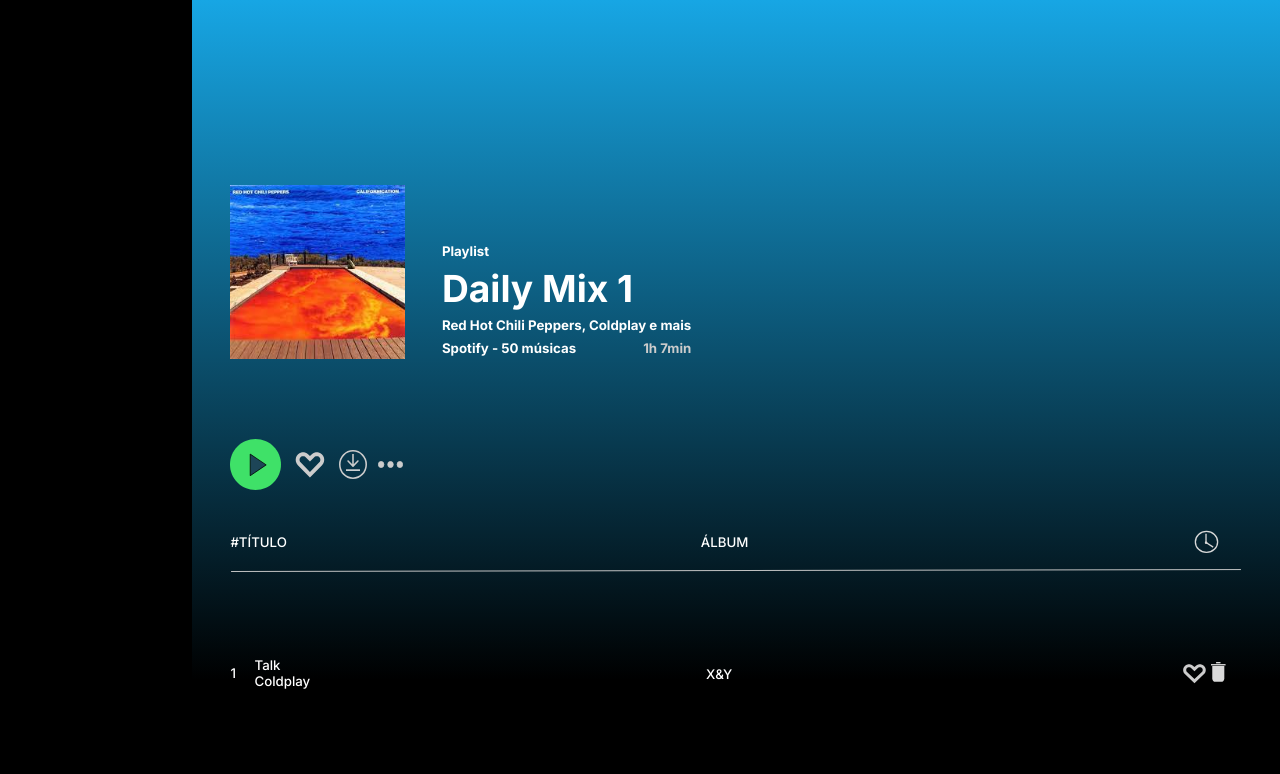
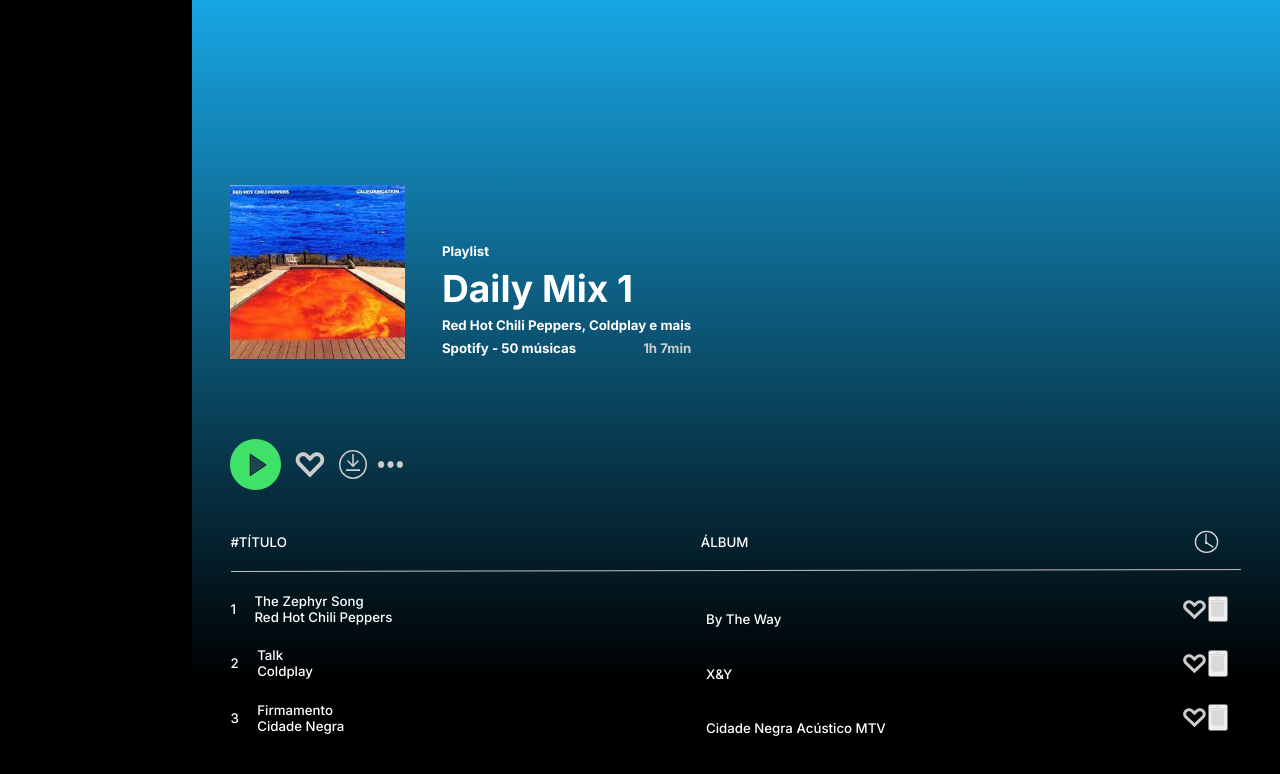
Before and after one commit to Henrique-Dias15/iSpotify, a React (Vite) app: page /Desktop6 in a window 1280 px wide. Shown: the top 774 px of the page. Built offline with nearby package versions, Linux system fonts and the light colour scheme.

Commit message:
Pendências - Melhorar a Função core e mudar num

```diff
--- a/src/components/Desktop1.jsx
+++ b/src/components/Desktop1.jsx
@@ -46,9 +46,9 @@
 
           <div className="Musicas">
 
-            <Musicas numero = {1} musica = "The Zephyr Song" artista = "Red Hot Chili Peppers" album = "By The Way" id = "coraçãomsc1" desk="Desktop2" />
-            <Musicas numero = {2} musica = "Talk" artista = "Coldplay" album = "X&Y" id = "coraçãomsc2" desk="Desktop3" />
-            <Musicas numero = {3} musica = "Cidade Negra" artista = "Firmamento" album = "Cidade Negra Acústico MTV" id = "coraçãomsc3" desk="Desktop4"/>
+            <Musicas  id = "coraçãomsc1" />
+           {/*  <Musicas numero = {2} musica = "Talk" artista = "Coldplay" album = "X&Y" id = "coraçãomsc2" desk="Desktop3" />
+            <Musicas numero = {3} musica = "Cidade Negra" artista = "Firmamento" album = "Cidade Negra Acústico MTV" id = "coraçãomsc3" /> */}
           </div>
 
         </div>
--- a/src/components/Musicas.css
+++ b/src/components/Musicas.css
@@ -31,6 +31,7 @@
   display: flex;
   flex-wrap: nowrap;
   align-items: center;
+  margin-bottom: 20px;
 }
 
 .MusicasNomes,
--- a/src/components/Musicas.jsx
+++ b/src/components/Musicas.jsx
@@ -4,15 +4,44 @@
 import { Link } from "react-router-dom";
 
 
-const Musicas = ({ numero, musica, artista, album, id,desk  }) => {
+const Musicas = ({ numero, musica, artista, album, id,}) => {
   const [coração, setCoração] = useState("src/assets/coraçãoDefault.svg");
 
-  const handleLixoClick = () => {
-    window.location.replace(desk);
-  };
+
+  const [listaMusica, setListaMusica] = useState([
+    {
+      numero:"1",
+      musica:"The Zephyr Song",
+      artista:"Red Hot Chili Peppers",
+      album:"By The Way",
+    },
+    {
+      numero:"2",
+      musica:"Talk",
+      artista:"Coldplay",
+      album:"X&Y",
+    },
+    {
+      numero: "3",
+      musica: "Firmamento",
+      artista: "Cidade Negra",
+      album: "Cidade Negra Acústico MTV",
+    },
+  ]);
 
 
-  const changeCoração = () => {
+  function removermusica(index) {
+    const novaLista = listaMusica.filter((musica,i) => i !== index)
+    setListaMusica(novaLista)
+  }
+
+ /*  const handleLixoClick = () => {
+    window.location.replace(desk);
+  }; */
+
+
+  const changeCoração = (index) => {
+    const linhacoração = coração;
     if(coração == "src/assets/coraçãoDefault.svg") {
       setCoração("src/assets/coraçãoVerde.svg");
     } else {
@@ -21,19 +50,28 @@
   }
 
   return (
+        <div>
+          {listaMusica.map((musica,index) => {
+            return(
             <div className="Musica">
                <div className="MusicasNomes">
-        <p id="numero">{numero}</p>
+                  <p id="numero">{musica.numero}</p>
                   <div>
-          <p>{musica}</p>
-          <p>{artista}</p>
+                  <p>{musica.musica}</p>
+                  <p>{musica.artista}</p>
                   </div>
                   </div>
-      <p id="musicaAlbum">{album}</p>
+                  <p id="musicaAlbum">{musica.album}</p>
                   <div className="MusicasSimbolos">
-        <input type="image" id={id} src={coração} onClick = {() => changeCoração()}/>
-        <Link to={desk}><img src="src\assets\lixo.svg" id="lixo" onClick={handleLixoClick}/> </Link>
+            <input type="image" id={id} src={coração} onClick = {() => changeCoração(index)}/>
+            <button onClick={ () => removermusica(index)} ><img src="src\assets\lixo.svg" id="lixo" /></button>
+
                   </div>
+                </div>
+
+          );
+          })}
+
         </div>
   );
 };
--- a/src/main.jsx
+++ b/src/main.jsx
@@ -17,7 +17,7 @@
 
 
 
-import {  createBrowserRouter, RouterProvider} from "react-router-dom";
+/* import {  createBrowserRouter, RouterProvider} from "react-router-dom";
 
 const router = createBrowserRouter([
   {
@@ -66,10 +66,10 @@
   }
 
 
-])
+]) */
 
 ReactDOM.createRoot(document.getElementById('root')).render(
   <React.StrictMode>
-    <RouterProvider  router={router}/>
+    <App/>
   </React.StrictMode>,
 )
```
Lines whose indentation alone changed are shown as unchanged.
